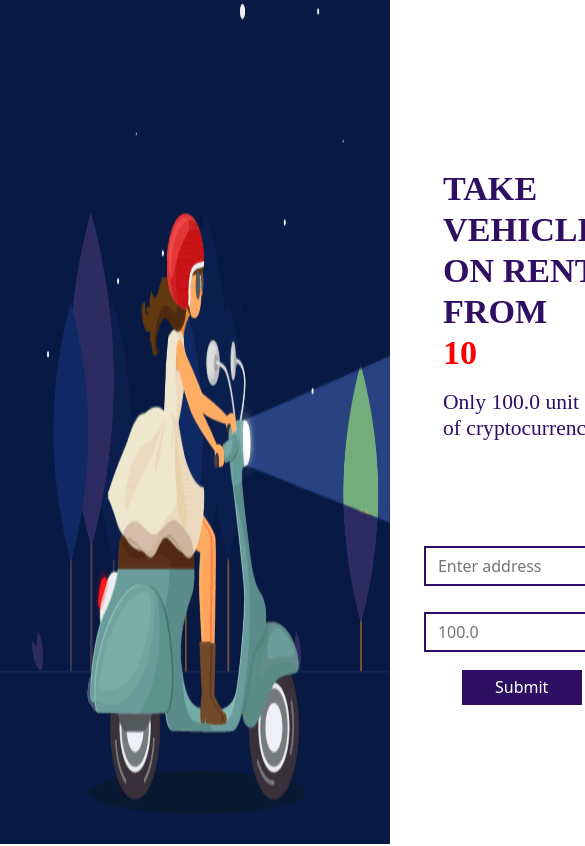
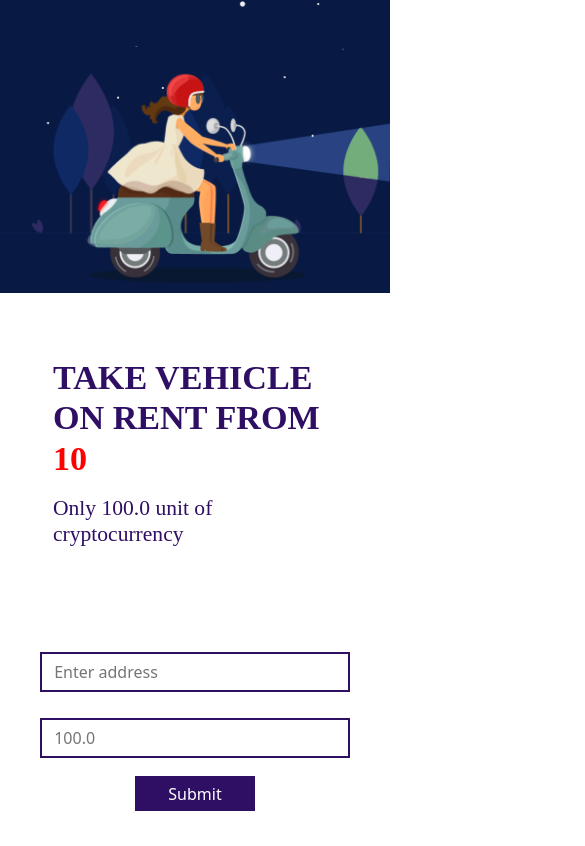
Before and after one commit to nishantschavan/VehicleRentSystem, a React (Create React App) app: page / in a window 390 px wide. Shown: the top 846 px of the page, 585 px wide, since content can reach past the window. Built offline with nearby package versions, Linux system fonts and the light colour scheme.

Commit message:
added changes

```diff
--- a/src/Components/HomePage/Homepage.css
+++ /dev/null
@@ -1,59 +0,0 @@
-*{
-    margin: 0;
-    padding: 0;
-}
-
-.Home_page{
-    background-color: white;
-    height: 100vh;
-    display: flex;
-}
-
-.Home_page img{
-    width:100%;
-    height: 100%;
-    flex-basis: 50%;
-}
-
-.secondhalf{
-    padding:10px;
-    margin:auto;
-    flex-basis: 50%;
-}
-
-.secondhalf h1{
-    color: #2f0f64;
-    font-family: serif;
-    font-weight: bolder;
-    padding:50px;
-    margin:auto;
-}
-
-.transaction_form{
-    padding:20px;
-    margin:auto;
-    display: flex;
-    flex-direction: column;
-}
-
-.row{
-    display: flex;
-    padding:5px;
-    align-items: center;
-    justify-content: center;
-}
-
-.transaction_form input{
-    width:90%;
-    height: 40px;
-    margin:8px;
-    border: 2px solid #2f0f64;
-}
-
-.row button{
-    background-color: #2f0f64;
-    width:120px;
-    height: 35px;
-    color: white;
-    border: none;
-}
--- /dev/null
+++ b/src/Components/HomePage/Homepage.scss
@@ -0,0 +1,65 @@
+* {
+  margin: 0;
+  padding: 0;
+}
+
+.Home_page {
+  display: flex;
+  background-color: white;
+  height: 100vh;
+  display: flex;
+
+  @media (max-width: 600px) {
+    display: flex;
+    flex-direction: column;
+  }
+}
+
+.Home_page img {
+  width: 100%;
+  height: 100%;
+  flex-basis: 50%;
+}
+
+.secondhalf {
+  padding: 10px;
+  margin: auto;
+  flex-basis: 50%;
+}
+
+.secondhalf h1 {
+  color: #2f0f64;
+  font-family: serif;
+  font-weight: bolder;
+  padding: 50px;
+  margin: auto;
+}
+
+.transaction_form {
+  padding: 20px;
+  margin: auto;
+  display: flex;
+  flex-direction: column;
+}
+
+.row {
+  display: flex;
+  padding: 5px;
+  align-items: center;
+  justify-content: center;
+}
+
+.transaction_form input {
+  width: 90%;
+  height: 40px;
+  margin: 8px;
+  border: 2px solid #2f0f64;
+}
+
+.row button {
+  background-color: #2f0f64;
+  width: 120px;
+  height: 35px;
+  color: white;
+  border: none;
+}
```
Also changed, not shown: src/Components/HomePage/Homepage.jsx (+21 -15 lines), src/Components/HomePage/SecondPage.jsx (+12 -12 lines), src/Components/HomePage/SecondPage.scss (renamed from src/Components/HomePage/SecondPage.css), 1 other file (tests, documents, lock files or other folders).
